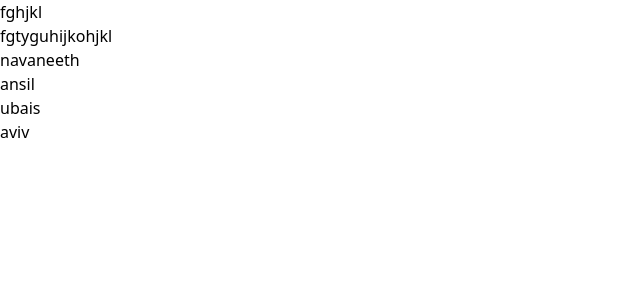
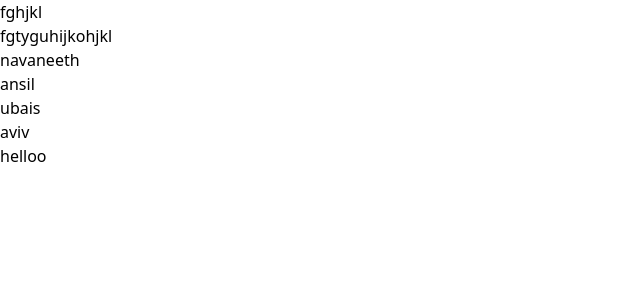
Before and after one commit to Muhammed-ubaiz/New-folder, a React (Vite) app in the folder frond-end/: page / in a window 1280 px wide. Shown: the top 300 px of the page, without its empty margins (0-640 px from the left). Built offline with nearby package versions, Linux system fonts and the light colour scheme.

Commit message:
text added

```diff
--- a/frond-end/src/App.jsx
+++ b/frond-end/src/App.jsx
@@ -13,7 +13,7 @@ function App() {
        <h1>ansil</h1>
        <h1>ubais</h1>
        <h1>aviv</h1>
-
+       <p>helloo</p>
     </>
   )
 }
```
